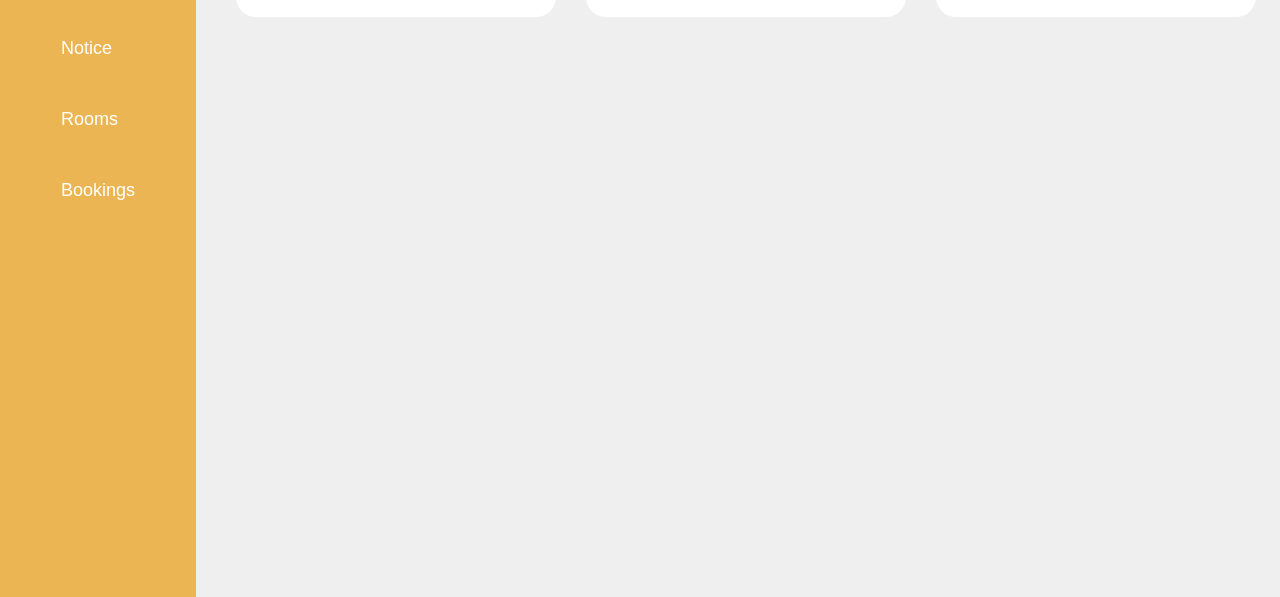
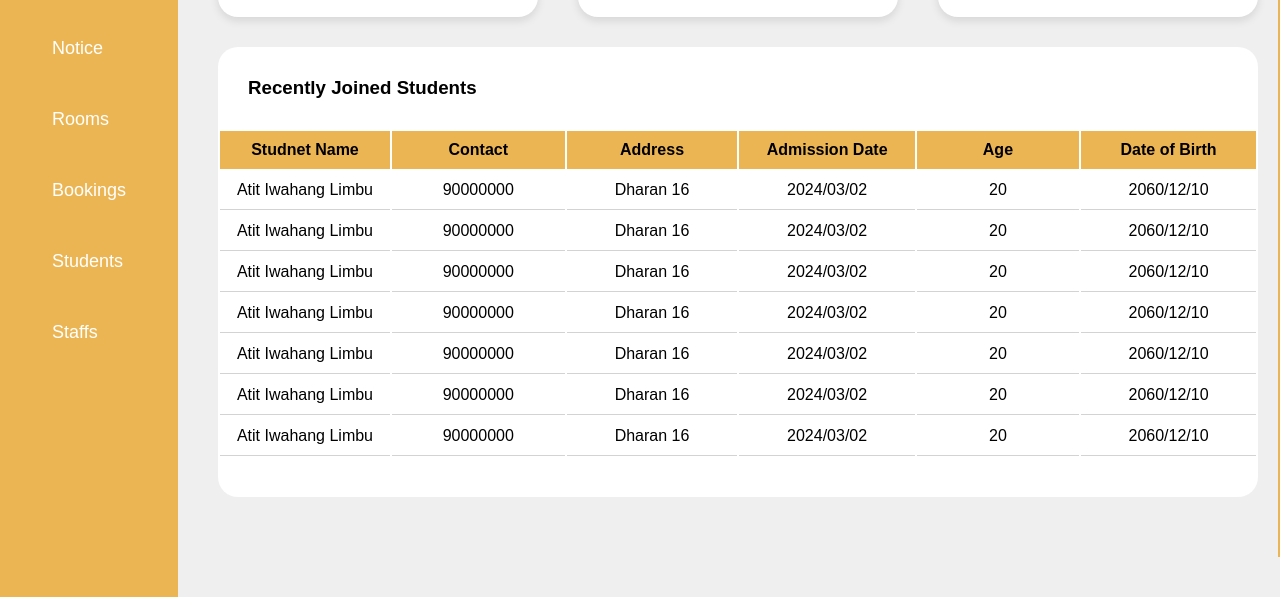
Before and after one commit to attu81/Second-Year-Project, a plain HTML site: page Hostel Management System/pages/home.html in a window 1280 px wide. Shown: the part 203-800 px from the top of the page. Drawn offline with nearby package versions, Linux system fonts and the light colour scheme; files whose address does not match are found by name.

Commit message:
home 80%

```diff
--- a/Hostel Management System/CSS/Home.css
+++ b/Hostel Management System/CSS/Home.css
@@ -83,10 +83,16 @@ body {
   cursor: pointer;
 }
 
+
+.mainHomeContent{
+  display: flex;
+  gap: 20px;
+}
+
 .hostleStatus {
   margin-top: 30px;
   display: flex;
-  gap: 30px;
+  gap: 40px;
 }
 
 .singleStatus {
@@ -98,6 +104,7 @@ body {
   align-items: center;
   padding: 20px;
   border-radius: 20px;
+  box-shadow: 0 4px 8px rgba(0, 0, 0, 0.1);
 }
 
 .singleStatus img {
@@ -110,3 +117,53 @@ body {
   flex-direction: column;
   gap: 10px;
 }
+
+.middleLine{
+  width: 2px;
+  height: 80vh;
+  background: rgb(236, 181, 84);
+  margin-top: 30px;
+}
+
+.recentlyJoinedStudents{
+  margin-top: 30px;
+  background: #fff;
+  width: 1040px;
+  height: 450px;
+  border-radius: 20px;
+  overflow-y: auto;
+}
+
+
+.homeContainer{
+  display: flex;
+  flex-direction: column;
+}
+
+.recentlyJoinedStudents h3{
+  margin-top: 30px;
+  margin-left: 30px;
+}
+
+
+table{
+  margin-top: 30px;
+}
+th{
+  width: 180px;
+  background: rgb(236, 181, 84);
+  height: 10px;
+  padding: 10px;
+}
+
+td{
+  padding: 10px;
+  height: 10px;
+  text-align: center;
+  border-bottom: 1px solid lightgrey;
+}
+
+tr:hover{
+  cursor: pointer;
+  background: rgba(182, 154, 104, 0.4);;;
+}
--- a/Hostel Management System/pages/home.html
+++ b/Hostel Management System/pages/home.html
@@ -21,6 +21,8 @@
       <li> <a href="notice.html">Notice </a> </li>
       <li> <a href="rooms.html">Rooms </a> </li>
       <li> <a href="booking.html">Bookings </a> </li>
+      <li> <a href="students.html">Students </a> </li>
+      <li> <a href="staffs.html">Staffs </a> </li>
     </ul>
   </div>
   <nav>
@@ -44,6 +46,7 @@
 
     <!-- main home content starts here -->
     <div class="mainHomeContent">
+      <div class="homeContainer">
 
         <div class="hostleStatus">
           <div class="singleStatus">
@@ -73,10 +76,94 @@
 
             </div>
           </div>
+
+        </div>
+        <div class="recentlyJoinedStudents">
+          <h3>Recently Joined Students</h3>
+
+          <table>
+            <thead>
+                <tr>
+                    <th>Studnet Name</th>
+                    <th>Contact</th>
+                    <th>Address</th>
+                    <th>Admission Date</th>
+                    <th>Age</th>
+                    <th>Date of Birth</th>
+                </tr>
+            </thead>
+            <tbody>
+                <tr>
+                    <td>Atit Iwahang Limbu</td>
+                    <td>90000000</td>
+                    <td>Dharan 16</td>
+                    <td>2024/03/02</td>
+                    <td>20</td>
+                    <td>2060/12/10</td>
+
+                </tr>
+                <tr>
+                    <td>Atit Iwahang Limbu</td>
+                    <td>90000000</td>
+                    <td>Dharan 16</td>
+                    <td>2024/03/02</td>
+                    <td>20</td>
+                    <td>2060/12/10</td>
+
+                </tr>
+                <tr>
+                    <td>Atit Iwahang Limbu</td>
+                    <td>90000000</td>
+                    <td>Dharan 16</td>
+                    <td>2024/03/02</td>
+                    <td>20</td>
+                    <td>2060/12/10</td>
+
+                </tr>
+                <tr>
+                    <td>Atit Iwahang Limbu</td>
+                    <td>90000000</td>
+                    <td>Dharan 16</td>
+                    <td>2024/03/02</td>
+                    <td>20</td>
+                    <td>2060/12/10</td>
+
+                </tr>
+                <tr>
+                    <td>Atit Iwahang Limbu</td>
+                    <td>90000000</td>
+                    <td>Dharan 16</td>
+                    <td>2024/03/02</td>
+                    <td>20</td>
+                    <td>2060/12/10</td>
+
+                </tr>
+                <tr>
+                    <td>Atit Iwahang Limbu</td>
+                    <td>90000000</td>
+                    <td>Dharan 16</td>
+                    <td>2024/03/02</td>
+                    <td>20</td>
+                    <td>2060/12/10</td>
+
+                </tr>
+                <tr>
+                    <td>Atit Iwahang Limbu</td>
+                    <td>90000000</td>
+                    <td>Dharan 16</td>
+                    <td>2024/03/02</td>
+                    <td>20</td>
+                    <td>2060/12/10</td>
+
+                </tr>
+
+            </tbody>
+        </table>
+
+        </div>
       </div>
 
-
-    <div class="recentlyJoinedStudents">
+      <div class="middleLine">
 
       </div>
 
```
Also changed, not shown: Hostel Management System/pages/students.html (added). Lines whose indentation alone changed are shown as unchanged.
